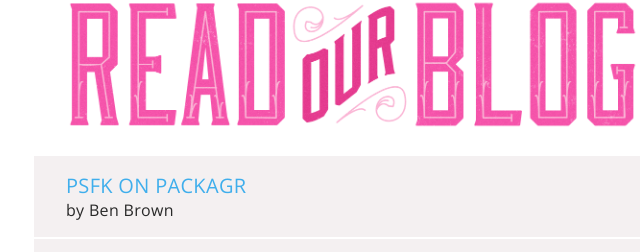
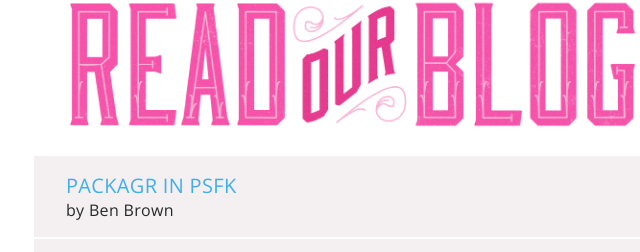
Before and after one commit to ekospinach/2014_website, a website: page index.html in a window 1280 px wide. Shown: the part 2265-2517 px from the top of the page, 606-1246 px from the left. Drawn offline with nearby package versions, Linux system fonts and the light colour scheme.

Commit message:
updated title

```diff
--- a/index.html
+++ b/index.html
@@ -103,7 +103,7 @@
 				<h3><a href="http://notes.xoxco.com/" title="Read our blog"><img src="img/blog.png" alt="Read our Blog" border="0" /></a></h3>
 				<ul class="featured_posts">
 
-						<li><a href="http://notes.xoxco.com/post/80808388506">PSFK on Packagr</a>
+						<li><a href="http://notes.xoxco.com/post/80808388506">Packagr in PSFK</a>
 						by Ben Brown</li>
 
 						<li><a href="http://notes.xoxco.com/post/46962253250">Where do old posts go when they die?</a>
```
